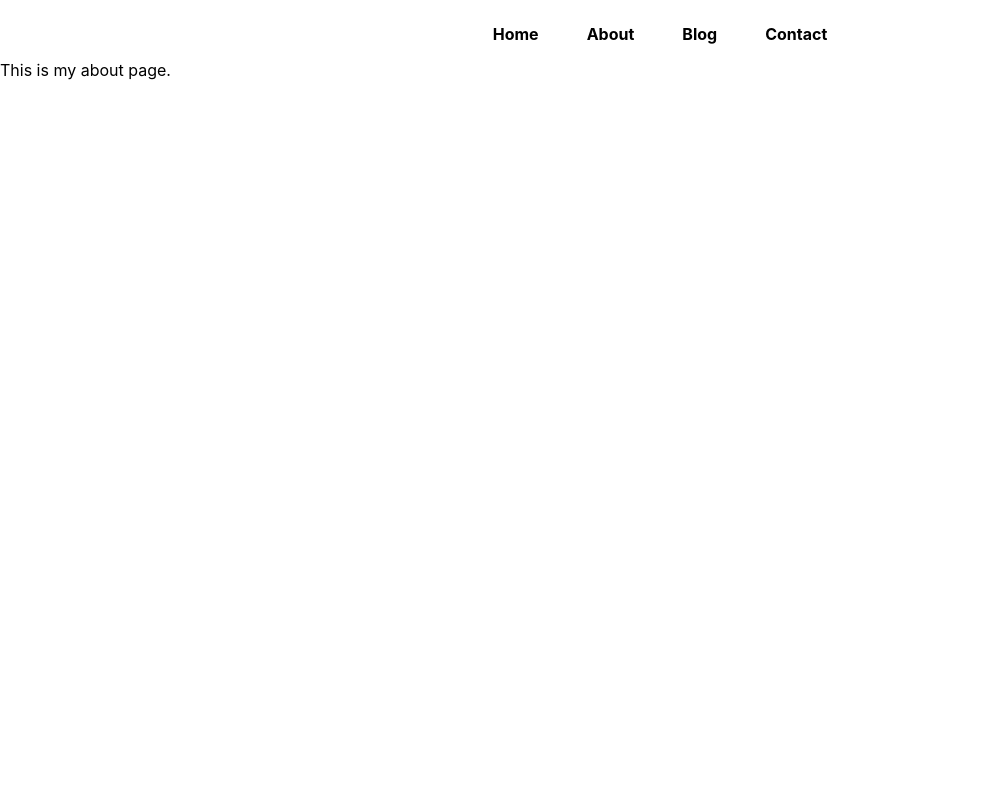
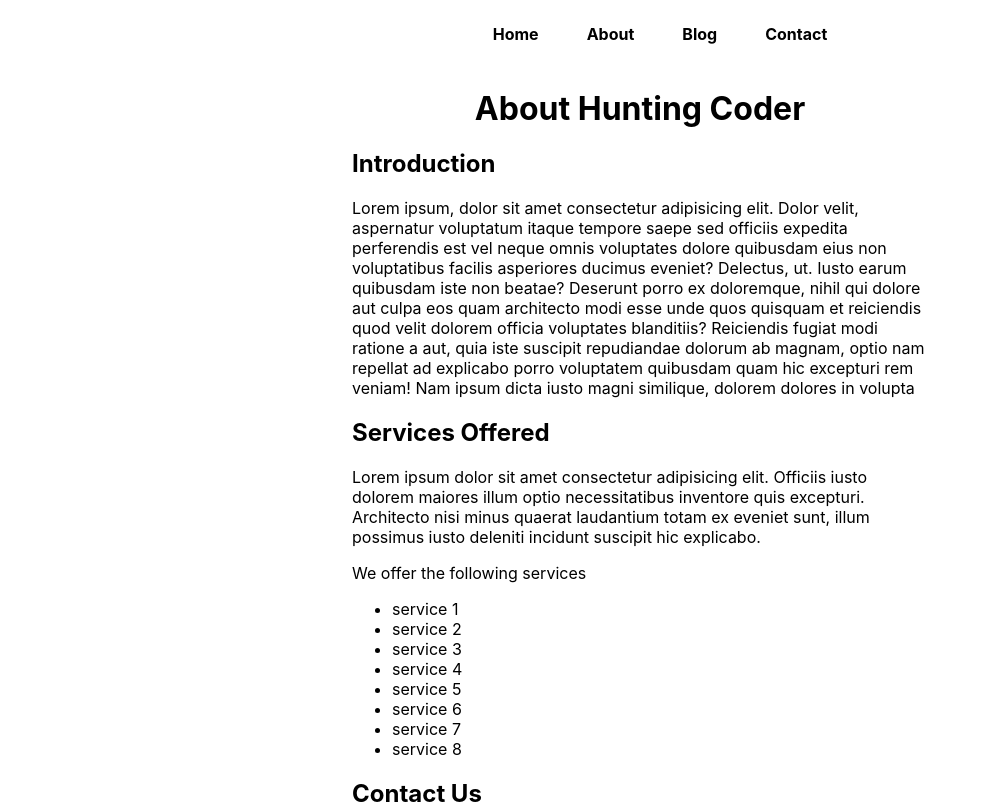
Before and after one commit to Tapan-Bhakhar/hunting-coder, a Next.js app: page /about in a window 1280 px wide. Shown: the top 804 px of the page, without its empty margins (0-983 px from the left). Built offline with nearby package versions, Linux system fonts and the light colour scheme.

Commit message:
Enhance About page layout and content; add styles for improved presentation

```diff
--- a/src/pages/about.js
+++ b/src/pages/about.js
@@ -1,9 +1,29 @@
-import React from 'react'
+import React from 'react';
+import styles from '@/styles/About.module.css'
 
 const About = () => {
   return (
-    <div>
-      This is my about page.
+
+    <div className={styles.container}>
+      <h1 className={styles.center}>About Hunting Coder</h1>
+      <h2>Introduction</h2>
+      <p>Lorem ipsum, dolor sit amet consectetur adipisicing elit. Dolor velit, aspernatur voluptatum itaque tempore saepe sed officiis expedita perferendis est vel neque omnis voluptates dolore quibusdam eius non voluptatibus facilis asperiores ducimus eveniet? Delectus, ut. Iusto earum quibusdam iste non beatae? Deserunt porro ex doloremque, nihil qui dolore aut culpa eos quam architecto modi esse unde quos quisquam et reiciendis quod velit dolorem officia voluptates blanditiis? Reiciendis fugiat modi ratione a aut, quia iste suscipit repudiandae dolorum ab magnam, optio nam repellat ad explicabo porro voluptatem quibusdam quam hic excepturi rem veniam! Nam ipsum dicta iusto magni similique, dolorem dolores in volupta</p>
+      <h2>Services Offered</h2>
+      <p>Lorem ipsum dolor sit amet consectetur adipisicing elit. Officiis iusto dolorem maiores illum optio necessitatibus inventore quis excepturi. Architecto nisi minus quaerat laudantium totam ex eveniet sunt, illum possimus iusto deleniti incidunt suscipit hic explicabo.</p>
+      <p>We offer the following services</p>
+      <ul>
+        <li>service 1</li>
+        <li>service 2</li>
+        <li>service 3</li>
+        <li>service 4</li>
+        <li>service 5</li>
+        <li>service 6</li>
+        <li>service 7</li>
+        <li>service 8</li>
+      </ul>
+      <h2>Contact Us</h2>
+      <p>Lorem ipsum dolor sit amet consectetur adipisicing elit. Doloremque odit iste a ad aliquid, temporibus eaque voluptates! Voluptatem, soluta deserunt quo numquam doloremque recusandae praesentium dolor veritatis. Minus nisi quibusdam maiores non laudantium saepe qui tenetur sapiente architecto aut asperiores debitis adipisci, doloribus voluptatem esse tempore eius nostrum earum. Voluptate necessitatibus ullam eius aliquam ex odio.</p>
+
     </div>
   )
 }
--- /dev/null
+++ b/src/styles/About.module.css
@@ -0,0 +1,8 @@
+.container {
+    margin: 45px auto;
+    max-width: 45vw;
+}
+
+.center{
+    text-align: center;
+}
--- a/src/styles/Contact.module.css
+++ b/src/styles/Contact.module.css
@@ -1,7 +1,7 @@
 .container {
     max-width: 45rem;
     margin: auto;
-  }
+}
 
 .mb3 {
     margin-bottom: 21px;
```
